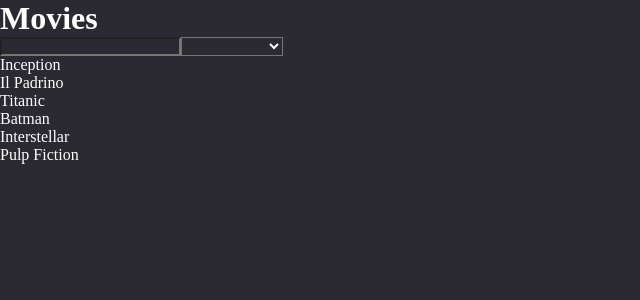
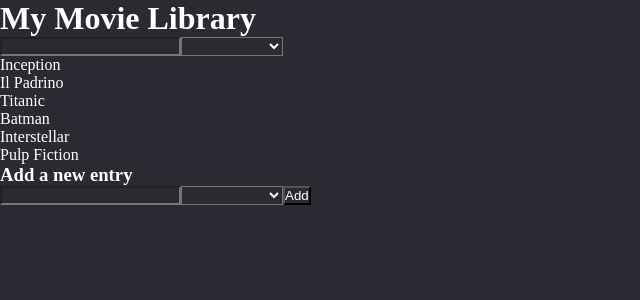
Before and after one commit to HaojieZhang123/react-movie-filter, a React (Vite) app: page / in a window 1280 px wide. Shown: the top 300 px of the page, without its empty margins (0-640 px from the left). Built offline with nearby package versions, Linux system fonts and the light colour scheme.

Commit message:
[UPD] added ability for user to add new entries into the media library

```diff
--- a/src/App.jsx
+++ b/src/App.jsx
@@ -1,4 +1,5 @@
 import { useState, useEffect } from 'react'
+import Header from './components/Header';
 
 // array iniziale
 const movieArray = [
@@ -21,13 +22,24 @@ function App() {
   // array con i film filtrati, e quelli mostrati in pagina
   const [filteredMovies, setFilteredMovies] = useState(movies);
 
+  // Adding new entries
+  const [newTitle, setNewTitle] = useState('');
+  const [newGenre, setNewGenre] = useState('');
+  const addNewMovie = (e) => {
+    e.preventDefault();
+    const newMovie = { title: newTitle, genre: newGenre };
+    setMovies([...movies, newMovie]);
+    setNewTitle('');
+    setNewGenre('');
+  }
+
   // filtro dell'array movies a seconda di genre. Restituire il risultato a filteredMovies per essere mostrato a schermo
   useEffect(() => {
     const filtered = movies.filter((element) =>
       element.genre.includes(genre)
     )
     setFilteredMovies(filtered)
-  }, [genre])
+  }, [movies, genre])
 
   // filtro per titolo, stessa idea di genere, applicato con lowercase per essere case insensitive
   useEffect(() => {
@@ -35,11 +47,11 @@ function App() {
       element.title.toLowerCase().includes(search.toLowerCase())
     )
     setFilteredMovies(filtered)
-  }, [search])
+  }, [movies, search])
 
   return (
     <>
-      <h1>Movies</h1>
+      <Header />
 
       {/* Box di ricerca */}
       <div className="search-box">
@@ -77,6 +89,20 @@ function App() {
           ))}
         </ul>
       </div>
+
+      <form onSubmit={addNewMovie}>
+        <h3>Add a new entry</h3>
+        <input type="text" value={newTitle} onChange={(e) => setNewTitle(e.target.value)} />
+        <select value={newGenre} onChange={(e) => setNewGenre(e.target.value)}>
+          <option value=""></option>
+          <option value="Fantascienza">Fantascienza</option>
+          <option value="Thriller">Thriller</option>
+          <option value="Romantico">Romantico</option>
+          <option value="Azione">Azione</option>
+        </select>
+        <button>Add</button>
+      </form>
+
     </>
   )
 }
--- /dev/null
+++ b/src/components/Header.jsx
@@ -0,0 +1,11 @@
+import React from 'react'
+
+const Header = () => {
+    return (
+        <>
+            <h1>My Movie Library</h1>
+        </>
+    )
+}
+
+export default Header
```
